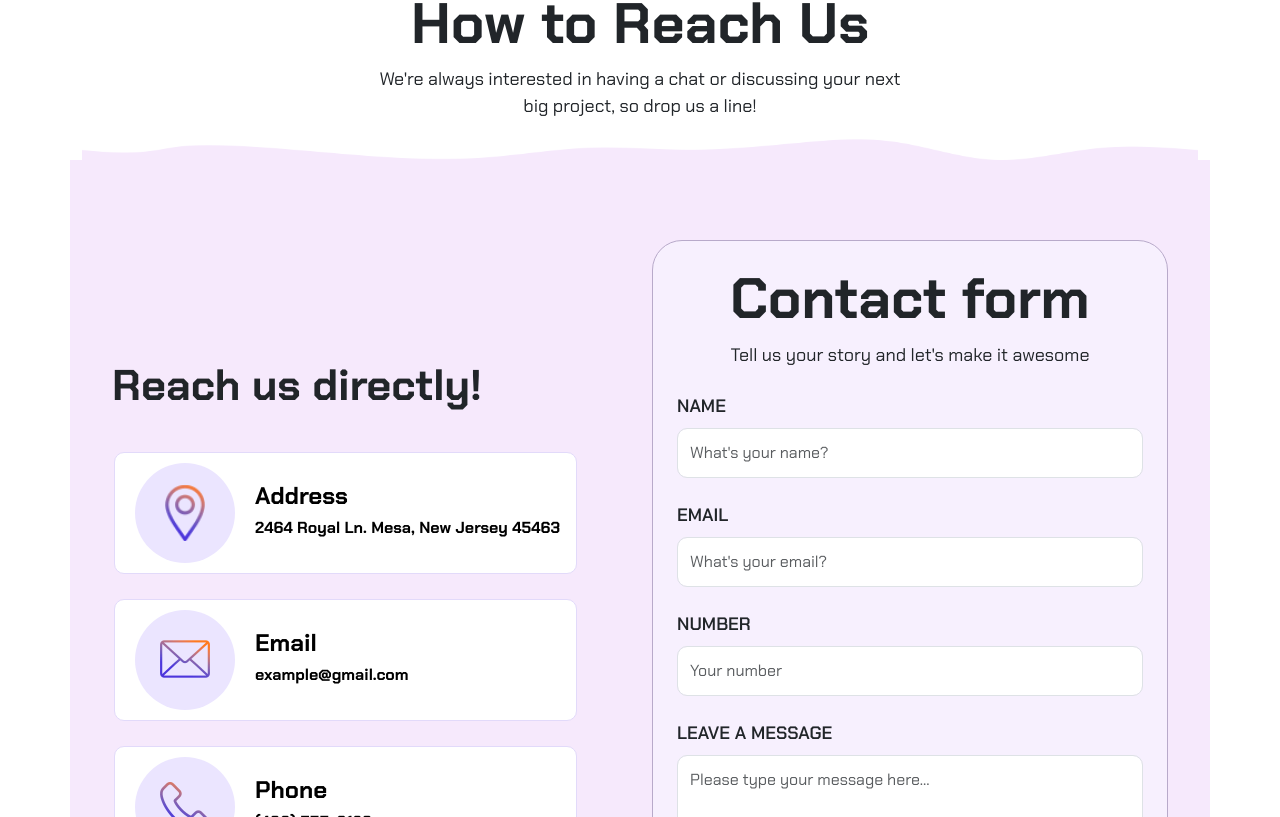
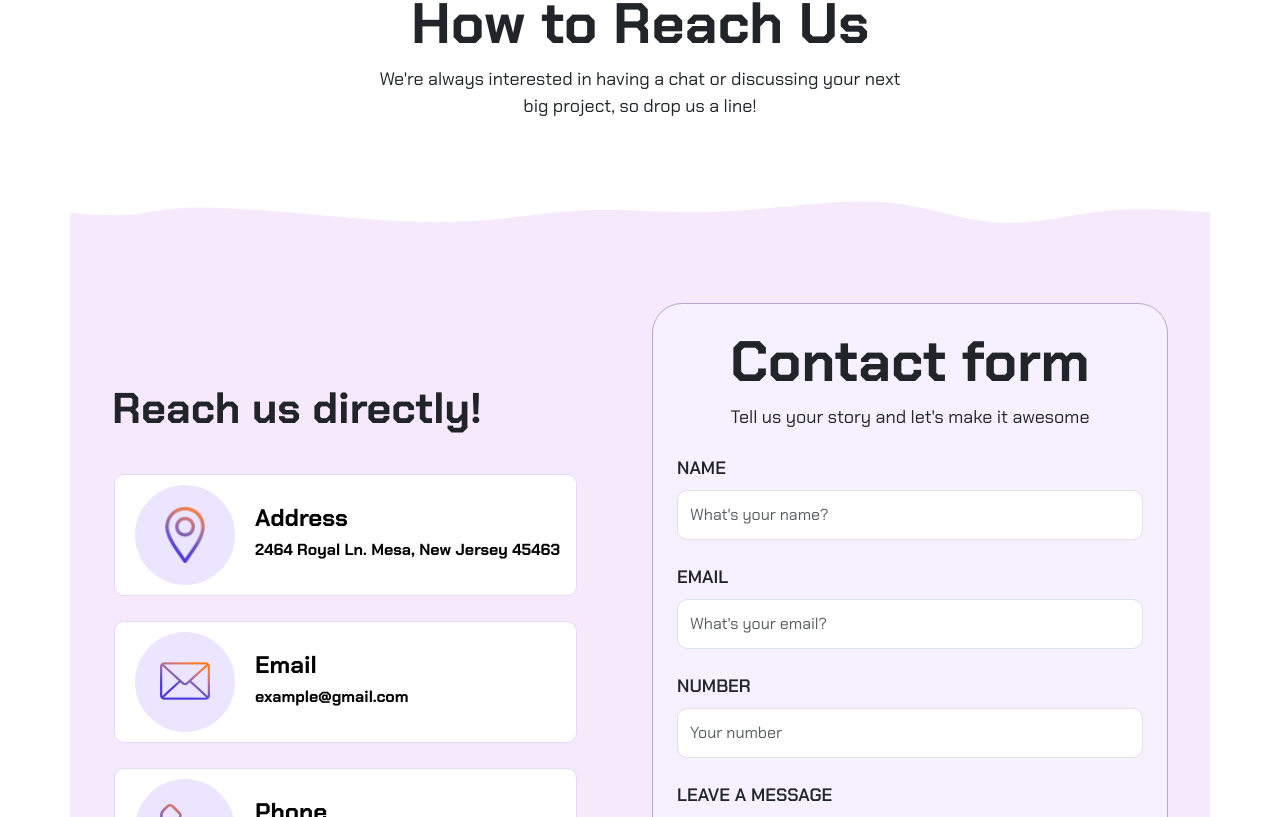
Before and after one commit to alessandro-barate/proj-html-vuejs, a Vue app: page /contact in a window 1280 px wide. Shown: the part 603-1420 px from the top of the page. Built offline with nearby package versions, Linux system fonts and the light colour scheme.

Commit message:
[UPD] Styling storytelling section

```diff
--- a/src/pages/AppContactPage.vue
+++ b/src/pages/AppContactPage.vue
@@ -34,9 +34,10 @@ export default {
     <p class="px-5">We're always interested in having a chat or discussing your next big project, so drop us a line!</p>
   </div>
 
+  <section>
     <div class="container form-contacts">
-    <img class="bg-lightpink" src="../../public/img/footer/shape-top.png" alt="">
       <div class="row bg-lightpink">
+        <img class="bg-lightpink p-0" src="../../public/img/footer/shape-top.png" alt="">
         <div class="col-6 left-side">
           <h3>Reach us directly!</h3>
           <ul class="main-list">
@@ -77,13 +78,10 @@ export default {
               <li class="list-group-item">Fontawesome WA</li>
             </ul>
           </div>
-
         </div>
 
-      <div class="col-6">
-
+        <div class="col-6 right-side">
           <div class="form-container p-4">
-
             <div class="text-center">
               <h2>Contact form</h2>
               <p class="mb-4">Tell us your story and let's make it awesome</p>
@@ -110,14 +108,18 @@ export default {
                 <textarea class="form-control p-tb-12 border-radius-10" id="exampleFormControlTextarea1" rows="3" placeholder="Please type your message here..."></textarea>
               </div>
 
-
-
               <button type="submit" class="btn btn-primary">Submit</button>
             </form>
           </div>
         </div>
+        <img src="../../public/img/footer/shape-bottom.png" class="bg-lightpink p-0" alt="">
       </div>
     </div>
+  </section>
+
+  <section>
+
+  </section>
 </template>
 
 
@@ -129,6 +131,7 @@ export default {
 .reach-us {
   width: 50%;
   margin-top: 80px;
+  margin-bottom: 80px;
 }
 
 h2 {
@@ -211,9 +214,13 @@ ul a {
   width: 40%;
 }
 
+.width-105 {
+  width: 105%;
+}
+
 .left-side {
   font-weight: bold;
-  padding-top: 200px;
+  padding-top: 160px;
 
   hr {
     width: 86%;
@@ -261,4 +268,8 @@ textarea {
   height: 150px;
 }
 
+.right-side {
+  margin-bottom: 80px;
+}
+
 </style>
```
Lines whose indentation alone changed are shown as unchanged.
